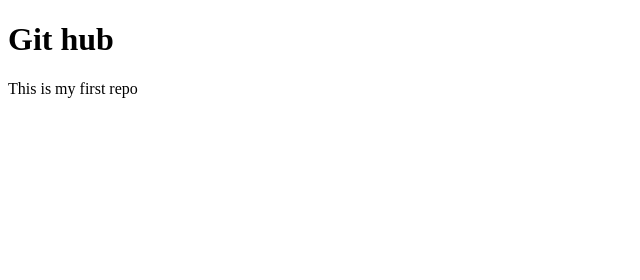
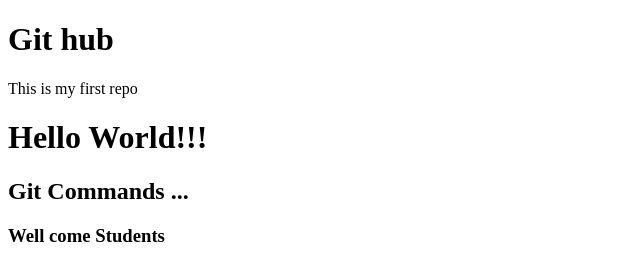
Before and after one commit to shahrukhnaseem/New-Batch-Repo, a plain HTML site: page index.html in a window 1280 px wide. Shown: the whole page, without its empty margins (0-640 px from the left). Drawn offline with Linux system fonts and the light colour scheme.

Commit message:
New changes

```diff
--- a/index.html
+++ b/index.html
@@ -12,6 +12,9 @@
     <body>
         <h1>Git hub</h1>
         <p> This is my first repo</p>
+        <h1>Hello World!!!</h1>
+        <h2> Git Commands ...</h2>
+        <h3> Well come Students</h3>
 
 
         <script src=""></script>
```
